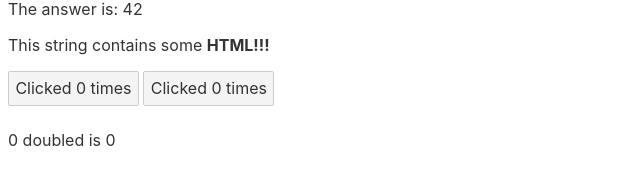
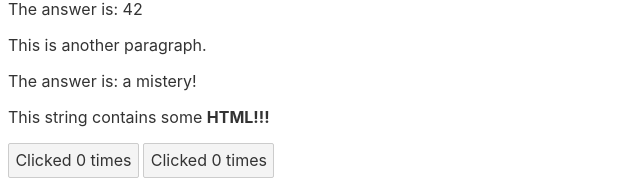
Before and after one commit to dennybiasiolli/svelte-tests, a Svelte app: page / in a window 1280 px wide. Shown: the part 248-428 px from the top of the page, without its empty margins (0-640 px from the left). Built offline with nearby package versions, Linux system fonts and the light colour scheme.

Commit message:
props and default values

```diff
--- a/src/App.svelte
+++ b/src/App.svelte
@@ -27,6 +27,7 @@ function handleCcc() {
 <img src={src} alt="A man dances" />
 <p class="custom-1">This is a paragraph.</p>
 <Nested answer={42} />
+<Nested />
 <p>{@html string}</p>
 <button on:click={handleClick}>
   Clicked {count} {count === 1 ? 'time' : 'times'}
--- a/src/components/Nested.svelte
+++ b/src/components/Nested.svelte
@@ -1,5 +1,5 @@
 <script>
-export let answer;
+export let answer = 'a mistery!';
 </script>
 
 <p>This is another paragraph.</p>
```
